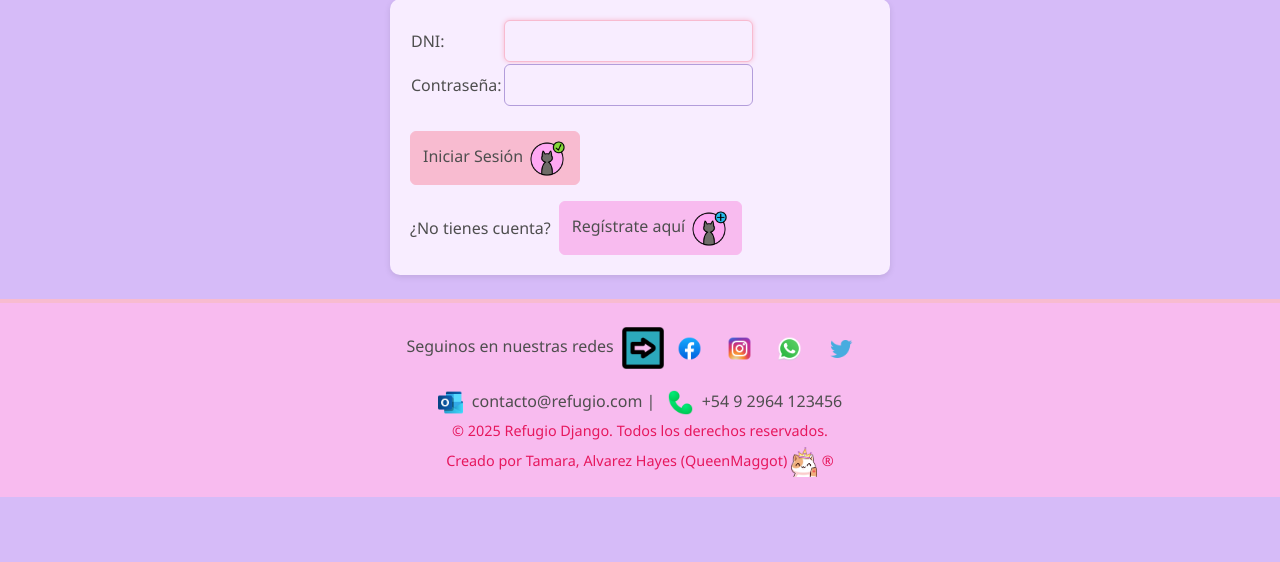
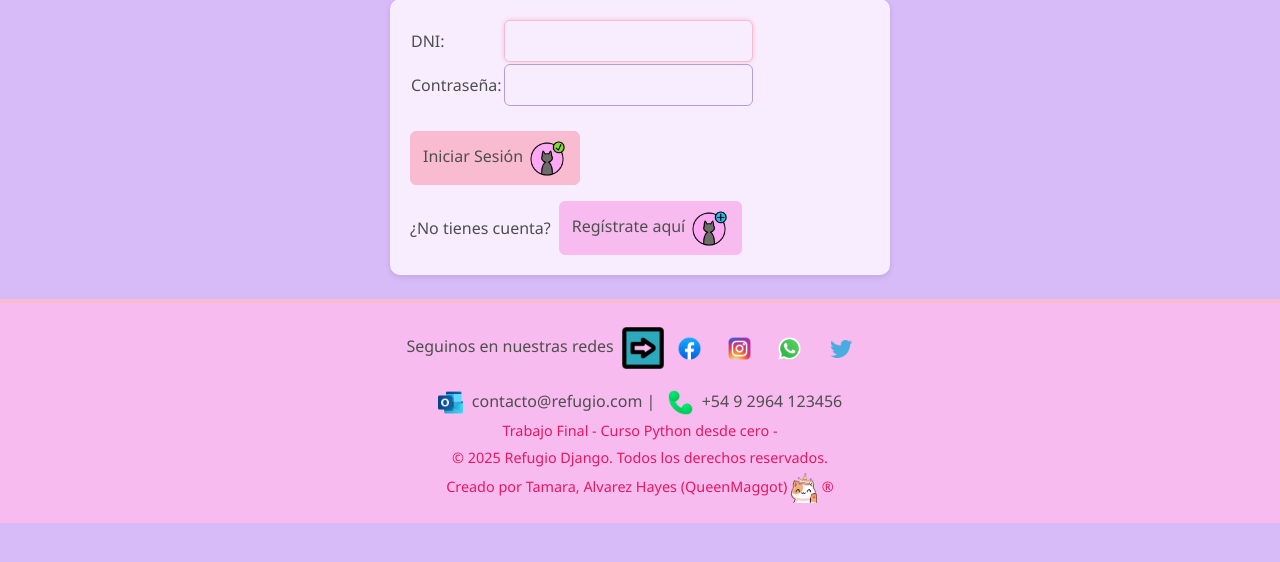
Before and after one commit to QueenMaggot/refugio, a Django app: a page that uses src/templates/base.html in a window 1280 px wide. Shown: the part 134-696 px from the top of the page. Run offline with Django 5.2, Linux system fonts and the light colour scheme; parts of the project's set-up code (start-up, migrations or seed data) failed here and were passed over; some libraries are stand-ins or nearby versions.

Commit message:
favicon + mod footer

```diff
--- a/src/templates/base.html
+++ b/src/templates/base.html
@@ -15,7 +15,7 @@
       crossorigin="anonymous">
 
     <link rel="stylesheet" href="https://cdnjs.cloudflare.com/ajax/libs/font-awesome/6.5.1/css/all.min.css">
-    <link rel="shortcut icon" href="{% static 'queen-favicon.png'%}">
+    <link rel="shortcut icon" href="{% static 'img/queen-favicon.png'%}">
     <!-- MI CSS -->
     <link rel="stylesheet" href="{% static 'styles/estilos.css' %}">
 
@@ -179,6 +179,7 @@
     <a  href= "https://+54 9 2964 123456" target="_blank"><img src = "{%static 'img/logo-tel.png'%}"  style="height: 25px"> +54 9 2964 123456</a>
 
     <!-- Copyright -->
+    <p> Trabajo Final - Curso Python desde cero -</p>
     <p>&copy; 2025 Refugio Django. Todos los derechos reservados.</p>
     <p class="mb-0">
       Creado por Tamara, Alvarez Hayes (QueenMaggot) <img src={% static "img/queen.png" %} style="height:30px">&reg;</p>
```
